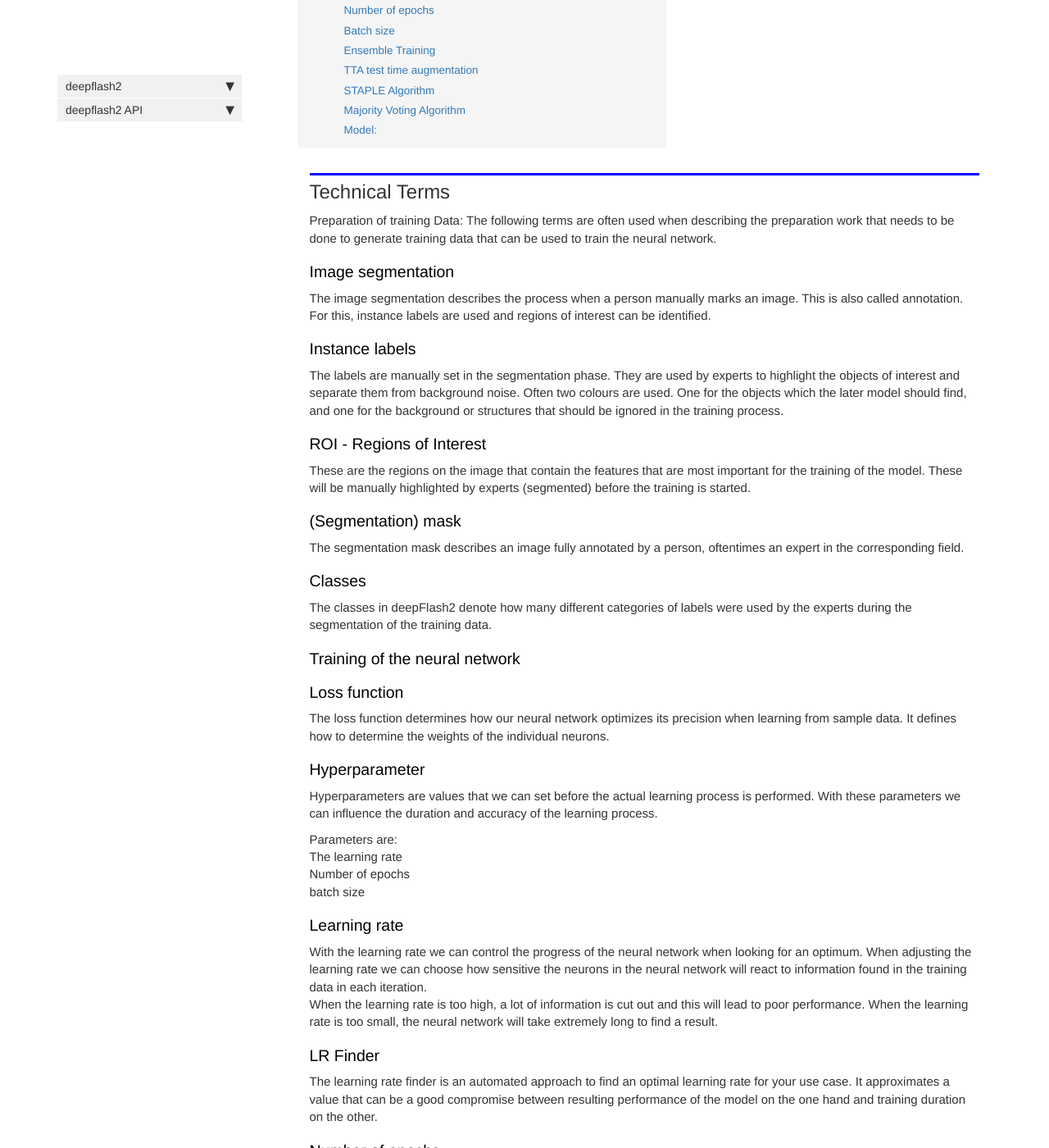
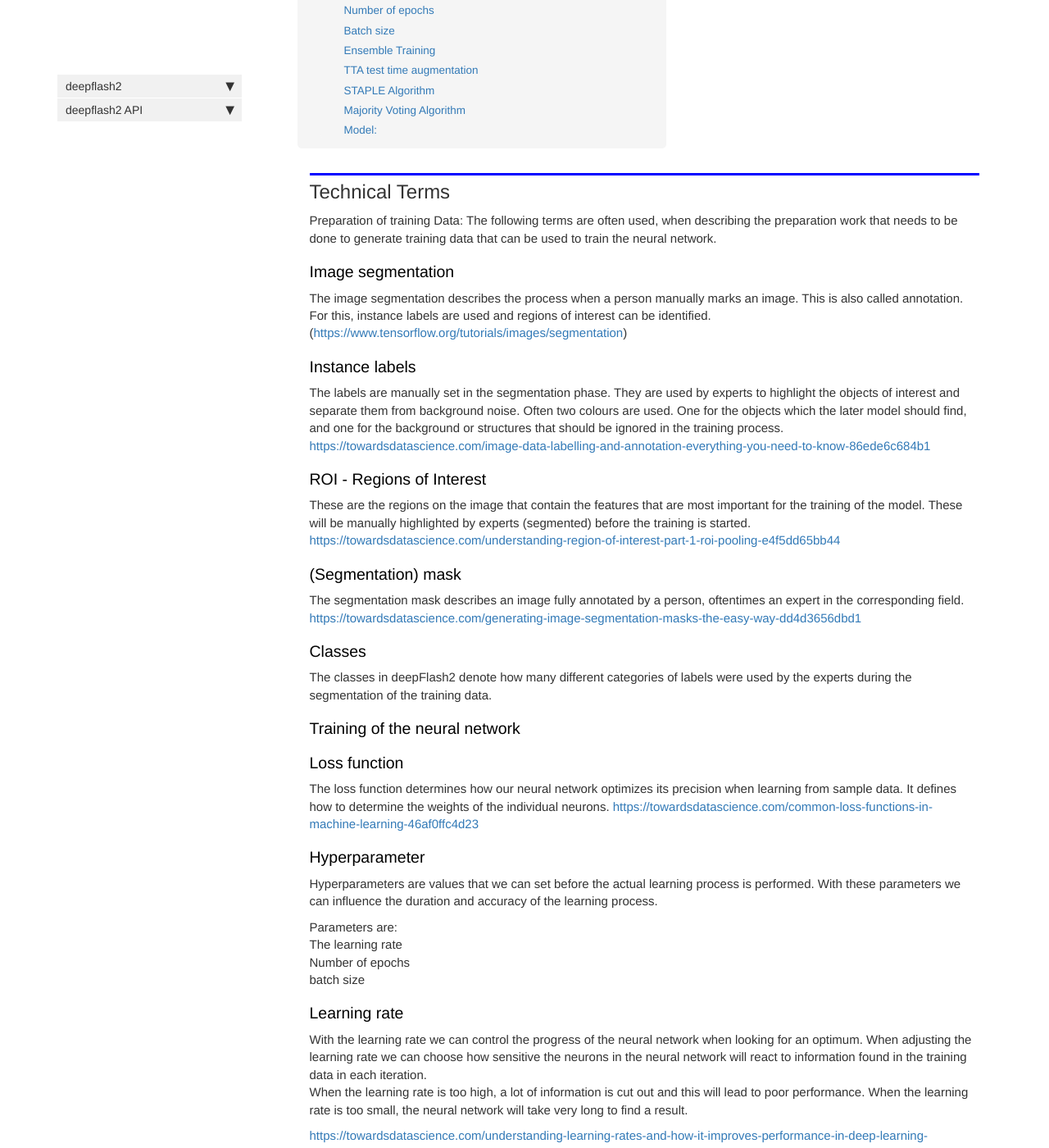
Before and after one commit to matjesg/deepflash2, a Jekyll site: the page built from docs/further_reading.html, in a window 1280 px wide and 1400 px high, scrolled down 387 px. Shown: the whole window at 82% size. Built offline with Jekyll 4.4.1, drawn with Linux system fonts in a browser that asks for light colours; nearby versions of some CDN libraries; comment, search, counter and statistics services are not loaded; some of the changed text lies outside the part shown.

Commit message:
#nbs adjustments
also add sidebar

```diff
--- a/docs/further_reading.html
+++ b/docs/further_reading.html
@@ -32,14 +32,19 @@
 <div class="cell border-box-sizing text_cell rendered"><div class="inner_cell">
 <div class="text_cell_render border-box-sizing rendered_html">
 <h2 id="Technical-Terms">Technical Terms<a class="anchor-link" href="#Technical-Terms"> </a></h2><p>Preparation of training Data:
-The following terms are often used when describing the preparation work that needs to be done to generate training data that can be used to train the neural network.</p>
-<h3 id="Image-segmentation">Image segmentation<a class="anchor-link" href="#Image-segmentation"> </a></h3><p>The image segmentation describes the process when a person manually marks an image. This is also called annotation. For this, instance labels are used and regions of interest can be identified.</p>
-<h3 id="Instance-labels">Instance labels<a class="anchor-link" href="#Instance-labels"> </a></h3><p>The labels are manually set in the segmentation phase. They are used by experts to highlight the objects of interest and separate them from background noise. Often two colours are used. One for the objects which the later model should find, and one for the background or structures that should be ignored in the training process.</p>
-<h3 id="ROI---Regions-of-Interest">ROI - Regions of Interest<a class="anchor-link" href="#ROI---Regions-of-Interest"> </a></h3><p>These are the regions on the image that contain the features that are most important for the training of the model. These will be manually highlighted by experts (segmented) before the training is started.</p>
-<h3 id="(Segmentation)-mask">(Segmentation) mask<a class="anchor-link" href="#(Segmentation)-mask"> </a></h3><p>The segmentation mask describes an image fully annotated by a person, oftentimes an expert in the corresponding field.</p>
+The following terms are often used, when describing the preparation work that needs to be done to generate training data that can be used to train the neural network.</p>
+<h3 id="Image-segmentation">Image segmentation<a class="anchor-link" href="#Image-segmentation"> </a></h3><p>The image segmentation describes the process when a person manually marks an image. This is also called annotation. For this, instance labels are used and regions of interest can be identified.
+(<a href="https://www.tensorflow.org/tutorials/images/segmentation">https://www.tensorflow.org/tutorials/images/segmentation</a>)</p>
+<h3 id="Instance-labels">Instance labels<a class="anchor-link" href="#Instance-labels"> </a></h3><p>The labels are manually set in the segmentation phase. They are used by experts to highlight the objects of interest and separate them from background noise. Often two colours are used. One for the objects which the later model should find, and one for the background or structures that should be ignored in the training process.
+<a href="https://towardsdatascience.com/image-data-labelling-and-annotation-everything-you-need-to-know-86ede6c684b1">https://towardsdatascience.com/image-data-labelling-and-annotation-everything-you-need-to-know-86ede6c684b1</a></p>
+<h3 id="ROI---Regions-of-Interest">ROI - Regions of Interest<a class="anchor-link" href="#ROI---Regions-of-Interest"> </a></h3><p>These are the regions on the image that contain the features that are most important for the training of the model. These will be manually highlighted by experts (segmented) before the training is started.
+<a href="https://towardsdatascience.com/understanding-region-of-interest-part-1-roi-pooling-e4f5dd65bb44">https://towardsdatascience.com/understanding-region-of-interest-part-1-roi-pooling-e4f5dd65bb44</a></p>
+<h3 id="(Segmentation)-mask">(Segmentation) mask<a class="anchor-link" href="#(Segmentation)-mask"> </a></h3><p>The segmentation mask describes an image fully annotated by a person, oftentimes an expert in the corresponding field.
+<a href="https://towardsdatascience.com/generating-image-segmentation-masks-the-easy-way-dd4d3656dbd1">https://towardsdatascience.com/generating-image-segmentation-masks-the-easy-way-dd4d3656dbd1</a></p>
 <h3 id="Classes">Classes<a class="anchor-link" href="#Classes"> </a></h3><p>The classes in deepFlash2 denote how many different categories of labels were used by the experts during the segmentation of the training data.</p>
 <h3 id="Training-of-the-neural-network">Training of the neural network<a class="anchor-link" href="#Training-of-the-neural-network"> </a></h3><h3 id="Loss-function">Loss function<a class="anchor-link" href="#Loss-function"> </a></h3><p>The loss function determines how our neural network optimizes its precision when learning from sample data.
-It defines how to determine the weights of the individual neurons.</p>
+It defines how to determine the weights of the individual neurons.
+<a href="https://towardsdatascience.com/common-loss-functions-in-machine-learning-46af0ffc4d23">https://towardsdatascience.com/common-loss-functions-in-machine-learning-46af0ffc4d23</a></p>
 <h3 id="Hyperparameter">Hyperparameter<a class="anchor-link" href="#Hyperparameter"> </a></h3><p>Hyperparameters are values that we can set before the actual learning process is performed. With these parameters we can influence the duration and accuracy of the learning process.</p>
 <p>Parameters are:<br>
 The learning rate<br>
@@ -48,17 +53,25 @@
 <h3 id="Learning-rate">Learning rate<a class="anchor-link" href="#Learning-rate"> </a></h3><p>With the learning rate we can control the progress of the neural network when looking for an optimum.
 When adjusting the learning rate we can choose how sensitive the neurons in the neural network will react to information found in the training data in each iteration.<br>
 When the learning rate is too high, a lot of information is cut out and this will lead to poor performance.
-When the learning rate is too small, the neural network will take extremely long to find a result.</p>
-<h3 id="LR-Finder">LR Finder<a class="anchor-link" href="#LR-Finder"> </a></h3><p>The learning rate finder is an automated approach to find an optimal learning rate for your use case. It approximates a value that can be a good compromise between resulting performance of the model on the one hand and training duration on the other.</p>
-<h3 id="Number-of-epochs">Number of epochs<a class="anchor-link" href="#Number-of-epochs"> </a></h3><p>With the number of epochs we can set how often the training data is shown to the neural network.</p>
-<h3 id="Batch-size">Batch size<a class="anchor-link" href="#Batch-size"> </a></h3><p>With the batch size we can set how many samples from our training data are fed through the neural network in one iteration.</p>
+When the learning rate is too small, the neural network will take very long to find a result.</p>
+<p><a href="https://towardsdatascience.com/understanding-learning-rates-and-how-it-improves-performance-in-deep-learning-d0d4059c1c10">https://towardsdatascience.com/understanding-learning-rates-and-how-it-improves-performance-in-deep-learning-d0d4059c1c10</a></p>
+<h3 id="LR-Finder">LR Finder<a class="anchor-link" href="#LR-Finder"> </a></h3><p>The learning rate finder is an automated approach to find an optimal learning rate for your use case. It approximates a value that can be a good compromise between resulting performance of the model on the one hand and training duration on the other.
+<a href="https://towardsdatascience.com/the-learning-rate-finder-6618dfcb2025">https://towardsdatascience.com/the-learning-rate-finder-6618dfcb2025</a></p>
+<h3 id="Number-of-epochs">Number of epochs<a class="anchor-link" href="#Number-of-epochs"> </a></h3><p>With the number of epochs we can set how often the training data is shown to the neural network.
+<a href="https://towardsdatascience.com/epoch-vs-iterations-vs-batch-size-4dfb9c7ce9c9">https://towardsdatascience.com/epoch-vs-iterations-vs-batch-size-4dfb9c7ce9c9</a></p>
+<h3 id="Batch-size">Batch size<a class="anchor-link" href="#Batch-size"> </a></h3><p>With the batch size we can set how many samples from our training data are fed through the neural network in one iteration.
+<a href="https://towardsdatascience.com/epoch-vs-iterations-vs-batch-size-4dfb9c7ce9c9">https://towardsdatascience.com/epoch-vs-iterations-vs-batch-size-4dfb9c7ce9c9</a></p>
 <h3 id="Ensemble-Training">Ensemble Training<a class="anchor-link" href="#Ensemble-Training"> </a></h3><p>Ensemble training combines multiple models to optimize the result.
-The result is represented as a weighted average.</p>
-<h3 id="TTA-test-time-augmentation">TTA test time augmentation<a class="anchor-link" href="#TTA-test-time-augmentation"> </a></h3><p>TTA randomly modifies the images from the sample data after they were fed through the neural network and repeats the training. The goal is to enable the neural network to extract more general features from the images in the sample data. Typical modifications are alterations in zoom, orientation of the images and flips.</p>
+The result is represented as a weighted average.
+(<a href="https://arxiv.org/abs/2104.02395">https://arxiv.org/abs/2104.02395</a> - Ganaie, M. A., and Minghui Hu. "Ensemble deep learning: A review." arXiv preprint arXiv:2104.02395 (2021).)</p>
+<h3 id="TTA-test-time-augmentation">TTA test time augmentation<a class="anchor-link" href="#TTA-test-time-augmentation"> </a></h3><p>TTA randomly modifies the images from the sample data after they were fed through the neural network and repeats the training. The goal is to enable the neural network to extract more general features from the images in the sample data. Typical modifications are alterations in zoom, orientation of the images and flips.<br>
+<a href="https://towardsdatascience.com/test-time-augmentation-tta-and-how-to-perform-it-with-keras-4ac19b67fb4d">https://towardsdatascience.com/test-time-augmentation-tta-and-how-to-perform-it-with-keras-4ac19b67fb4d</a></p>
 <h3 id="STAPLE-Algorithm">STAPLE Algorithm<a class="anchor-link" href="#STAPLE-Algorithm"> </a></h3><p>The STAPLE algorithm is used to validate the segmentation of an image. Either from an expert or a model used for a neural network. STAPLE stands for simultaneous truth and performance level estimation and works by comparing multiple segmentation jobs done by different experts or models for the same image. Further the algorithm tries to address deviations in segmentation skills or biases between experts. This allows the better segmentation to have more influence on the overall result.</p>
 <p><a href="https://www.researchgate.net/publication/8458086_Simultaneous_Truth_and_Performance_Level_Estimation_STAPLE_An_Algorithm_for_the_Validation_of_Image_Segmentation">read more</a></p>
-<h3 id="Majority-Voting-Algorithm">Majority Voting Algorithm<a class="anchor-link" href="#Majority-Voting-Algorithm"> </a></h3><p>The algorithm looks for a majority in the segmented data and uses it as the single truth to evaluate the segmentation performance of the neural network. The majority in this case describes similarities that can be found in most expert segmentations. To find the majorities, the algorithm will not weigh in any qualitative aspects. Therefore this can lead to biased results, when the expert’s segmentation skills do vary.</p>
-<h3 id="Model:">Model:<a class="anchor-link" href="#Model:"> </a></h3><p>The model represents the final settings of the neural network when the training process is finished. These settings include the weights of every single neuron in the neural network and can be exported as a file to be used for future object recognition tasks. To achieve good results with a pre-trained model, the images should contain similar objects and structures to those used to train the model.</p>
+<h3 id="Majority-Voting-Algorithm">Majority Voting Algorithm<a class="anchor-link" href="#Majority-Voting-Algorithm"> </a></h3><p>The algorithm looks for a majority in the segmented data and uses it as the single truth to evaluate the segmentation performance of the neural network. The majority in this case describes similarities that can be found in most expert segmentations. To find the majorities, the algorithm will not weigh in any qualitative aspects. Therefore this can lead to biased results, when the expert’s segmentation skills do vary.
+<a href="https://www.geeksforgeeks.org/boyer-moore-majority-voting-algorithm/">https://www.geeksforgeeks.org/boyer-moore-majority-voting-algorithm/</a></p>
+<h3 id="Model:">Model:<a class="anchor-link" href="#Model:"> </a></h3><p>The model represents the final settings of the neural network when the training process is finished. These settings include the weights of every single neuron in the neural network and can be exported as a file to be used for future object recognition tasks. To achieve good results with a pre-trained model, the images should contain similar objects and structures to those used to train the model.
+<a href="https://towardsdatascience.com/building-a-deep-learning-model-using-keras-1548ca149d37">https://towardsdatascience.com/building-a-deep-learning-model-using-keras-1548ca149d37</a></p>
 
 </div>
 </div>
--- a/docs/index.html
+++ b/docs/index.html
@@ -102,7 +102,7 @@
 </div>
 <div class="cell border-box-sizing text_cell rendered"><div class="inner_cell">
 <div class="text_cell_render border-box-sizing rendered_html">
-<h2 id="Workflow">Workflow<a class="anchor-link" href="#Workflow"> </a></h2><p>tbd</p>
+<h2 id="Workflow">Workflow<a class="anchor-link" href="#Workflow"> </a></h2><p><a href="workflow.ipynb">click here</a></p>
 
 </div>
 </div>
--- a/docs/sidebar.json
+++ b/docs/sidebar.json
@@ -1,5 +1,8 @@
 {
   "deepflash2": {
+    "Before you get started": "before_you_get_started.html",
+    "Workflow": "workflow.html",
+    "Further Reading": "further_reading.html",
     "Getting Started": "/",
     "Tutorial" : "tutorial.html",
     "Model Library": "model_library.html",
--- a/docs/workflow.html
+++ b/docs/workflow.html
@@ -31,7 +31,7 @@
 
 <div class="cell border-box-sizing text_cell rendered"><div class="inner_cell">
 <div class="text_cell_render border-box-sizing rendered_html">
-<h2 id="Using-Google-Colab:">Using Google Colab:<a class="anchor-link" href="#Using-Google-Colab:"> </a></h2><p>{% include note.html content='If not already done, we recommend you to read the <a href="before_you_get_started.ipynb">“Before you get started guide”</a> first.  ' %}</p>
+<h2 id="Using-Google-Colab:">Using Google Colab:<a class="anchor-link" href="#Using-Google-Colab:"> </a></h2><p>{% include note.html content='If not already done, we recommend you to read the <a href="before_you_get_started.ipynb">Before you get started guide</a> first.  ' %}</p>
 
 </div>
 </div>
```
Also changed, not shown: docs/_data/sidebars/home_sidebar.yml (+9 -0 lines), docs/gui.html (+1 -1 lines), README.md, 3 other files.
